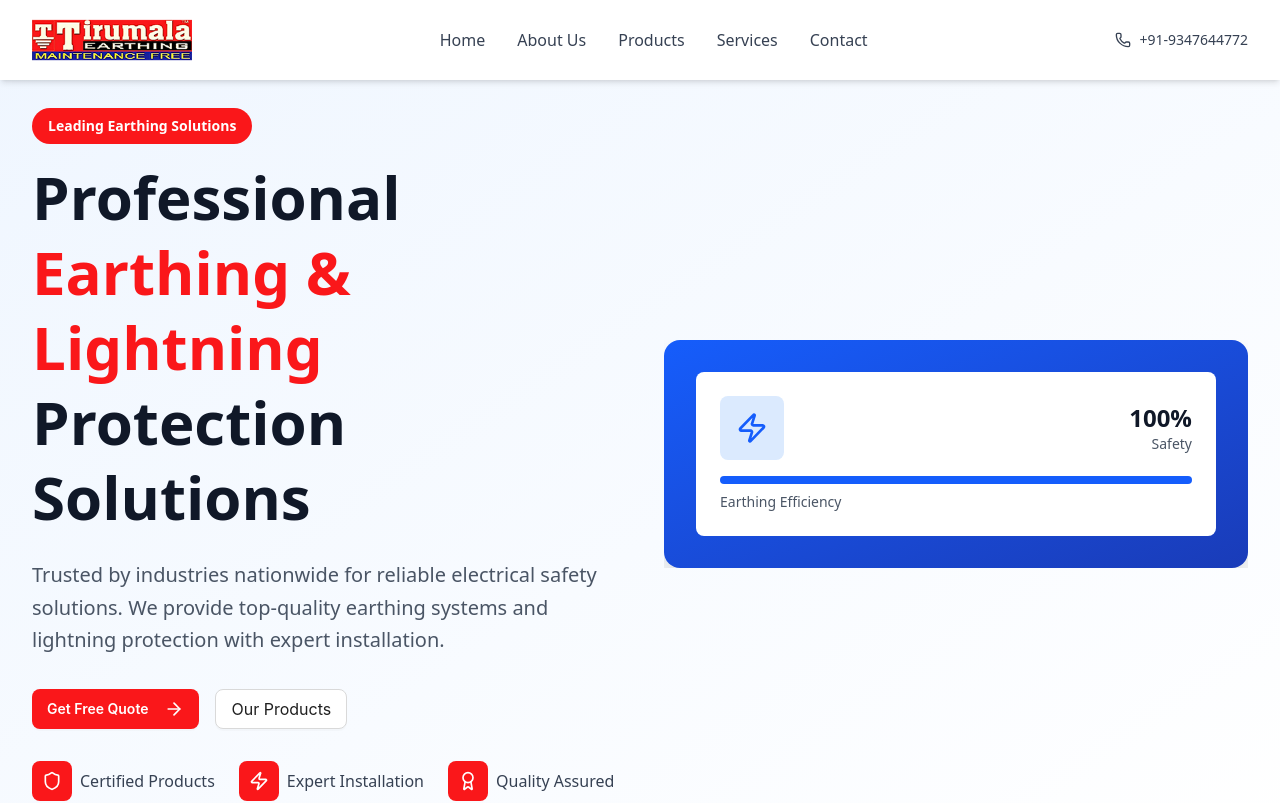
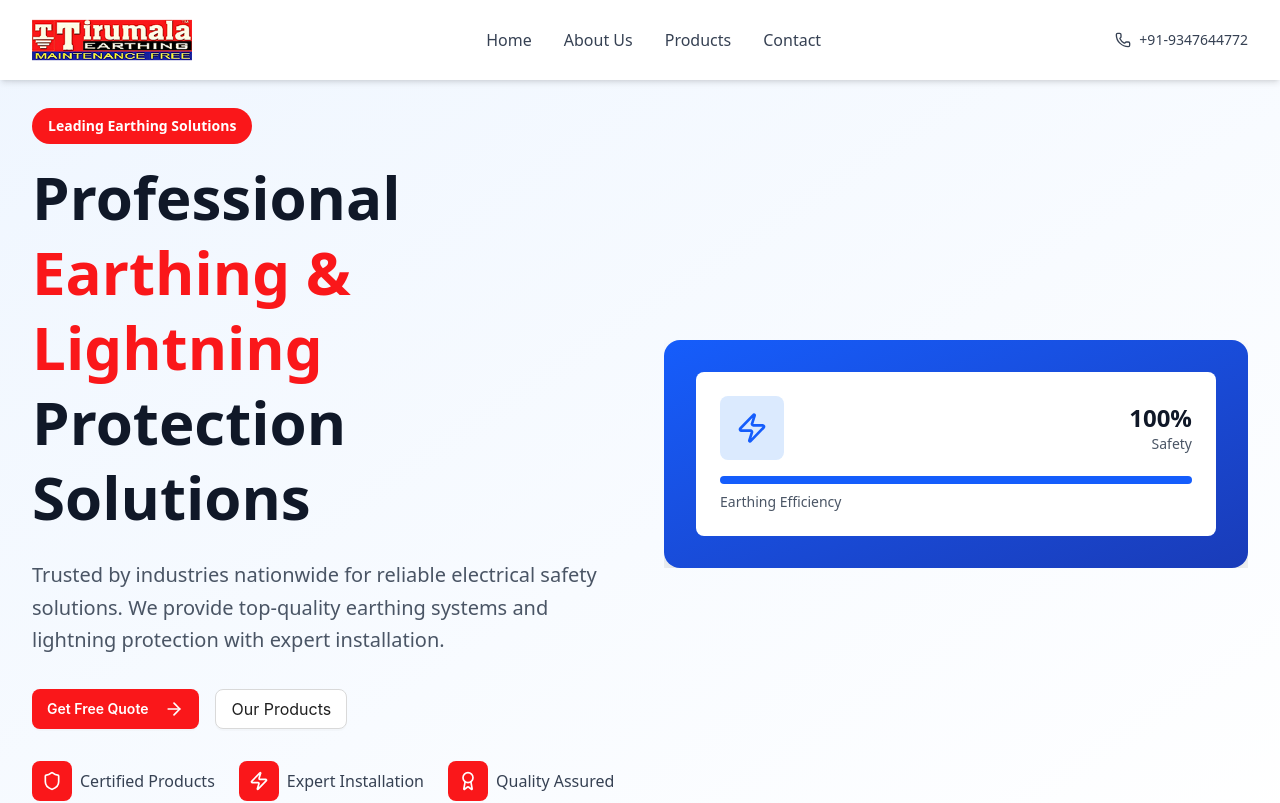
Before and after one commit to gagan2389/Tirumala-Earthing, a React (Vite) app: page / in a window 1280 px wide. Shown: the top 803 px of the page. Built offline with nearby package versions, Linux system fonts and the light colour scheme.

Commit message:
Remove Services link from Header component for temporary

```diff
--- a/src/components/Header.tsx
+++ b/src/components/Header.tsx
@@ -12,7 +12,7 @@ const Header = () => {
     { label: 'Home', href: '/', isRoute: true },
     { label: 'About Us', href: '/about', isRoute: true },
     { label: 'Products', href: '/products', isRoute: true },
-    { label: 'Services', href: '#services', isRoute: false },
+    // { label: 'Services', href: '#services', isRoute: false },
     { label: 'Contact', href: '/contact', isRoute: true },
   ];
 
```
